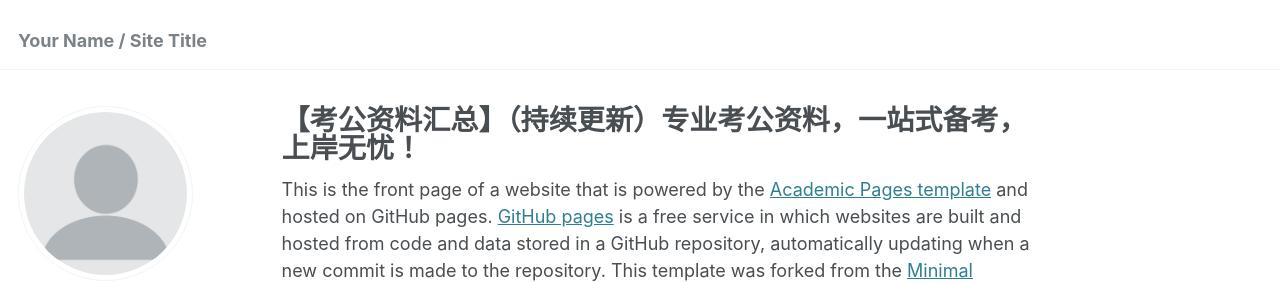
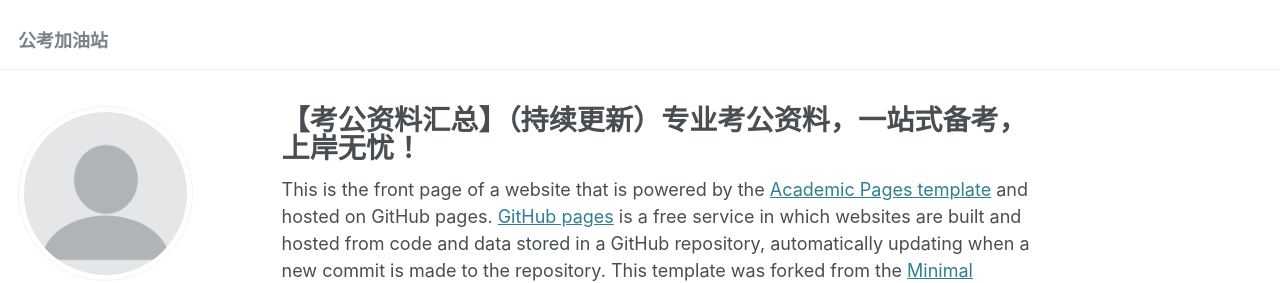
Before and after one commit to KnowledgeStoreVIP/GkStoreVIP.github.io, a Jekyll site: the page built from _pages/about.md, in a window 1280 px wide. Shown: the top 283 px of the page. Built offline with Jekyll 4.4.1, drawn with Linux system fonts in a browser that asks for light colours; some web fonts are replaced.

Commit message:
Update _config.yml

```diff
--- a/_config.yml
+++ b/_config.yml
@@ -8,13 +8,13 @@
 
 # Basic Site Settings
 locale                   : "en-US"
-title                    : "Your Name / Site Title"
+title                    : "公考加油站"
 title_separator          : "-"
 name                     : &name "Your Name"
 description              : &description "personal description"
-url                      : https://academicpages.github.io # the base hostname & protocol for your site e.g. "https://[your GitHub username].github.io"
+url                      : https://knowledgestorevip.github.io/GkStoreVIP.github.io/ # the base hostname & protocol for your site e.g. "https://[your GitHub username].github.io"
 baseurl                  : "" # the subpath of your site, e.g. "/blog"
-repository               : "academicpages/academicpages.github.io"
+repository               : "KnowledgeStoreVIP/GkStoreVIP.github.io"
 
 # Site Author - The following control what appear as part of the author content on the side bar.
 #               If a field is blank the icon and link will not appear, otherwise it will be shown.
```
